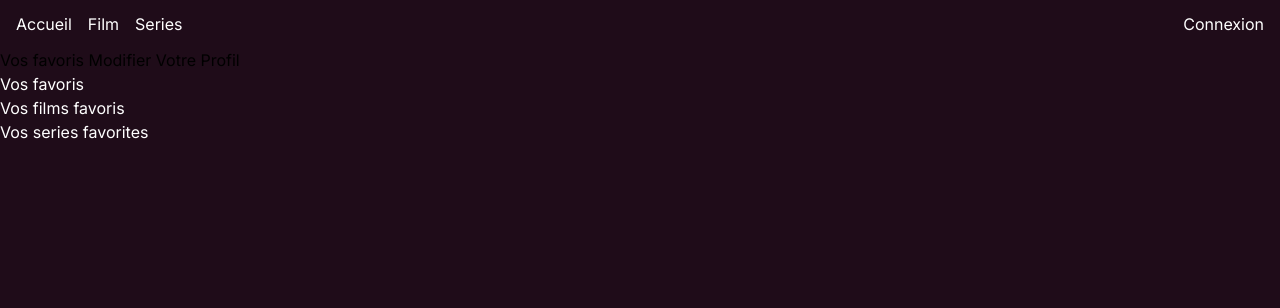
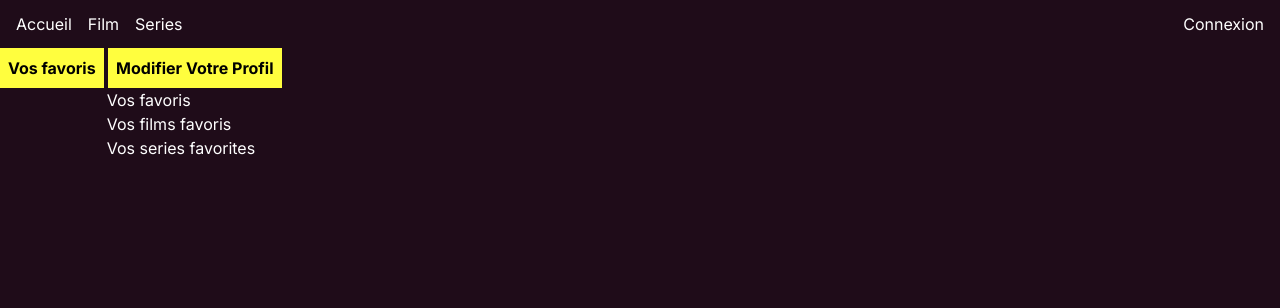
Before and after one commit to jules-jean-louis1/cinetech, a PHP site: the page made by src/View/profil.php in a window 1280 px wide. Shown: the top 308 px of the page. Run offline with PHP 8.4, Linux system fonts and the light colour scheme; the template is opened without the code that fills it, so the values that code supplies are empty; some libraries are stand-ins or nearby versions.

Commit message:
modif css

```diff
--- a/public/script/script_profil.js
+++ b/public/script/script_profil.js
@@ -49,8 +49,9 @@ async function matchFavorite() {
     try {
         const favoriteData = await getFavorite();
         console.log(favoriteData);
+        favoriteMovie.innerHTML = '';
+        favoriteTv.innerHTML = '';
         if (favoriteData.length !== 0) {
-            displayFavorite.innerHTML = '';
             let optionHTML = '';
             for (const element of favoriteData) {
                 if (element.status === 0) {
@@ -76,7 +77,7 @@ async function matchFavorite() {
                 if (element.type === 'movie') {
                     data = await getMovie(element.movie_id);
                     favoriteMovie.innerHTML += `
-                        <div class="bg-[#251821] rounded-lg p-2 w-1/5 flex flex-col items-center">
+                        <div class="bg-[#251821] hover:bg-[#362431] rounded-lg p-2 w-1/5 flex flex-col items-center">
                             <img src="${getPosterPath(data.poster_path)}" alt="${data.poster_path}" class="h-fit w-36">
                             <p class="text-white">${data.title}</p>
                             <p class="text-white text-sm">Sortie : ${formatDate(data.release_date)}</p>
@@ -93,7 +94,7 @@ async function matchFavorite() {
                 } else if (element.type === 'tv') {
                     data = await getTv(element.movie_id);
                     favoriteTv.innerHTML += `
-                        <div class="bg-[#251821] rounded-lg p-2 w-1/5 flex flex-col items-center">
+                        <div class="bg-[#251821] hover:bg-[#362431] rounded-lg p-2 w-1/5 flex flex-col items-center">
                             <img src="${getPosterPath(data.poster_path)}" alt="${data.poster_path}" class="h-fit w-36">
                             <p class="text-white">${data.name}</p>
                             <p class="text-white">${formatDate(data.first_air_date)}</p>
@@ -108,7 +109,6 @@ async function matchFavorite() {
                         </div>
                     `;
                 }
-
             }
             for (const element of favoriteData) {
                 const FormEditBook = document.querySelector(`#formView_${element.id}`);
--- a/src/View/profil.php
+++ b/src/View/profil.php
@@ -14,19 +14,21 @@
 <div id="containerModalDialog"></div>
 <div class="containerProfilPage">
     <div id="btnProfilAction">
-        <button id="btnProfilBookmark" type="button">Vos favoris</button>
-        <button id="btnProfilEdit" type="button">Modifier Votre Profil</button>
+        <button id="btnProfilBookmark" type="button" class="text-black font-bold bg-[#fffe3e] p-2">Vos favoris</button>
+        <button id="btnProfilEdit" type="button" class="text-black font-bold bg-[#fffe3e] p-2">Modifier Votre Profil</button>
     </div>
     <div id="containerLast6"></div>
-    <div id="displayFavorite">
+    <div class="flex justify-center items-center">
+        <div id="displayFavorite" class="w-10/12">
             <h2 class="text-white">Vos favoris</h2>
             <div>
                 <h2 class="text-white" id="title_movie">Vos films favoris</h2>
                 <div id="containerFavoriteMovie" class="flex flex-wrap gap-2"></div>
             </div>
-        <div id="containerFavoriteSeries">
+            <div>
                 <h2 class="text-white" id="title_series">Vos series favorites</h2>
-            <div id="containerFavoriteSerie"></div>
+                <div id="containerFavoriteSeries"></div>
+            </div>
         </div>
     </div>
 </div>
```
Lines whose indentation alone changed are shown as unchanged.
